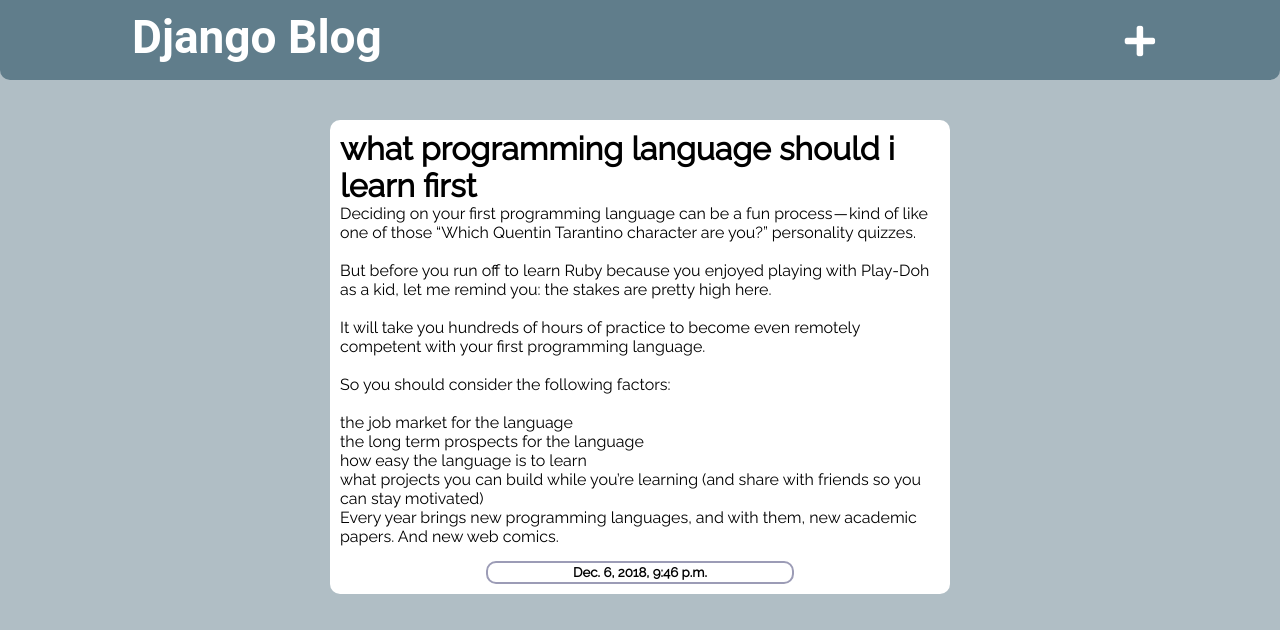
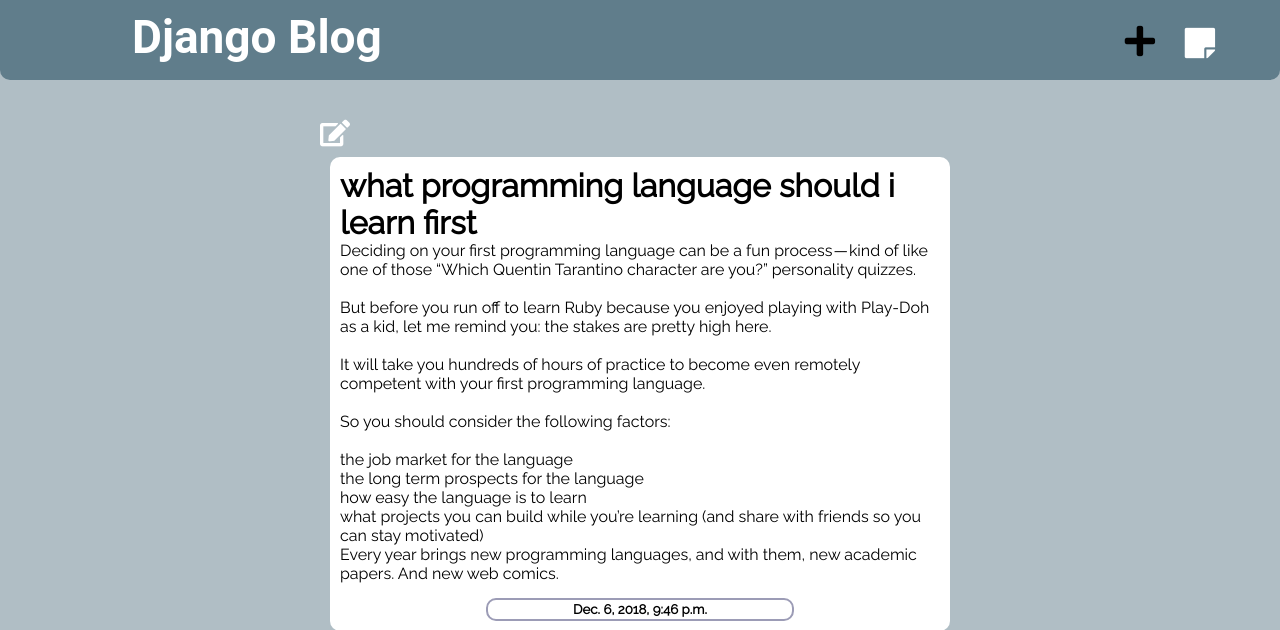
Before and after one commit to Omdaprog/Django_blog_app, a Django app: a page that uses blog/templates/blog/base.html in a window 1280 px wide. Shown: the top 630 px of the page. Run offline with Django 3.2, Linux system fonts and the light colour scheme; a user stored in the database is signed in; data comes from the database, SQL or seed files in the repository; both versions use the stored data as it was after the commit; some libraries are stand-ins or nearby versions.

Commit message:
Add feature to make drafts adn publish them.

```diff
--- a/blog/static/blog/style.css
+++ b/blog/static/blog/style1.css
@@ -1,6 +1,6 @@
 @import url('https://fonts.googleapis.com/css?family=Raleway');
 
-
+/* style for base.html */
 *{
     padding: 0;
     margin: 0;
@@ -28,7 +28,25 @@
     padding-top: 5px;
     font-size: 46px;
 }
+.content{
+    max-width: 50%;
+    margin: auto;
+}
+.icone{
+    font-size: 26pt;
+    float: right;
+    margin-right: 60px;
+    margin-top: -20px;
+}
+.icone1{
+    font-size: 26pt;
+    float: right;
+    margin-right: 60px;
+    margin-top: -40px;
+}
 
+
+/* style for post_deatil.html */
 .on-content{
     background: white;
     margin: 10px;
@@ -37,15 +55,8 @@
     border-radius: 10px;
     font-family: 'Raleway', sans-serif;
 }
-.on-content a{
-    text-decoration: none;
-}
-.post-title{
-    font-family: 'Raleway', sans-serif;
-    color :black;
-    max-width: 500;
-    padding: 10px 0 10px 0 ;
-}
+
+
 .content-published-date{
     box-sizing: content-box;
     padding: 2px;
@@ -56,7 +67,30 @@
     max-width: 300px;
     margin: 15px auto 0 auto;
 }
+.icone3 i{
+    font-size: 20pt;
+}
 
+/* style for post_list.html */
+.post-title{
+    font-family: 'Raleway', sans-serif;
+    color :black;
+    max-width: 500;
+    padding: 10px 0 10px 0 ;
+}
+.post-text{
+    text-align: justify;
+    line-height: 1.5;
+}
+.on-content a{
+    text-decoration: none;
+}
+/* content-published-date */
+/* on-content */
+
+
+
+/* style for post_list.html */
 .post-form-blog textarea{
     width: 100%;
 }
@@ -68,21 +102,10 @@
     font-family: 'Raleway', sans-serif;
     margin-right: 400px
 }
-.content{
-    max-width: 50%;
-    margin: auto;
-}
 
-.post-text{
-    text-align: justify;
-    line-height: 1.5;
-}
-.icone{
-    font-size: 26pt;
-    float: right;
-    margin-right: 60px;
-    margin-top: -20px;
-}
+
+
+
 
 
 /* stackover flow */
--- a/blog/templates/blog/base.html
+++ b/blog/templates/blog/base.html
@@ -8,7 +8,7 @@
     <meta http-equiv="X-UA-Compatible" content="IE=edge">
     <title>Django Blog</title>
     <meta name="viewport" content="width=device-width, initial-scale=1">
-    <link rel="stylesheet" href="{% static 'blog/style.css' %}">
+    <link rel="stylesheet" href="{% static 'blog/style1.css' %}">
     <link rel="stylesheet" href="https://use.fontawesome.com/releases/v5.5.0/css/all.css" integrity="sha384-B4dIYHKNBt8Bc12p+WXckhzcICo0wtJAoU8YZTY5qE0Id1GSseTk6S+L3BlXeVIU" crossorigin="anonymous">
 
 </head>
@@ -17,7 +17,8 @@
     <header class="page-header header">
         <h1><a class="title" href="/"><p>Django Blog</p></a></h1>
         {% if user.is_authenticated %}
-            <a href="{% url 'post_new' %}" class="icone"><i class="fas fa-plus icone" style="color: white;"></i></a>
+            <a href="{% url 'post_new' %}" class="icone"><i class="fas fa-plus icone" style="color: black;"></i></a>
+            <a href="{% url 'post_draft_list' %}" class="icone1"><i class="fas fa-sticky-note" style="color: white;"></i></a>
         {% endif %}
     </header>
     <div class="content">
--- a/blog/templates/blog/post_detail.html
+++ b/blog/templates/blog/post_detail.html
@@ -1,11 +1,13 @@
 {% extends 'blog/base.html' %}
 
 {% block content %}
-    {% if post.published_date %}
+    {% if user.is_authenticated %}
+        <a href="{% url 'post_edit' pk=post.pk %}" class="icone3"><i class="fas fa-edit" style="color: white;" ></i></a>
+    {% endif %}
     <div class="on-content">
         <h1>{{ post.title }}</h1>
         <p>{{ post.text|linebreaksbr }}</p>
         <h5 class="content-published-date">{{ post.published_date }}</h5>
     </div>
-    {% endif %}
+
 {% endblock %}
--- a/blog/templates/blog/post_edit.html
+++ b/blog/templates/blog/post_edit.html
@@ -2,11 +2,15 @@
 
 {% block content %}
 <div class="post_edit_form">
-    <h1>New Post</h1>
+    <h1>Edit Post</h1>
         <form method="POST" class="post-form-blog">
             {% csrf_token %}
             {{ form.as_p }}
         <button type="submit" class="btn btn-primary">SAVE</button>
+        {% if post.pk %}
+            <a href="{% url 'post_publish' pk=post.pk %}"><i class="fas fa-upload"></i></a>
+        {% endif %}
     </form>
+
 </div>
 {% endblock %}
--- a/blog/urls.py
+++ b/blog/urls.py
@@ -6,4 +6,7 @@ urlpatterns = [
     path('',views.post_list, name ='post_list'),
     path('post<int:pk>/', views.post_detail, name='post_detail'),
     path('post/new/', views.post_new, name='post_new'),
+    path('post/edit<int:pk>/', views.post_Edit, name='post_edit'),
+    path('post/draft/', views.post_draft_list, name='post_draft_list' ),
+    path('post/publish<int:pk>/',views.post_publish, name='post_publish'),
 ]
--- a/blog/views.py
+++ b/blog/views.py
@@ -22,10 +22,34 @@ def post_new(request):
         if form.is_valid():
             post = form.save(commit=False)
             post.auther = request.user
-            post.published_date = timezone.now()
             post.save()
             return redirect('post_detail', pk=post.pk)
     else:
         form = PostForm()
         stuff_for_frontend = {'form': form}
-        return render(request, 'blog/post_edit.html', stuff_for_frontend)
+    return render(request, 'blog/post_edit.html', stuff_for_frontend)
+
+def post_Edit(request ,pk):
+    post = get_object_or_404(Post, pk=pk)
+    if request.method == 'POST':
+        form = PostForm(request.POST, instance=post)
+        if form.is_valid():
+            post = form.save(commit=False)
+            post.auther = request.user
+            post.save()
+            return redirect('post_detail', pk=post.pk)
+    else:
+        form = PostForm(instance=post)
+        stuff_for_frontend = {'form': form, 'post':post}
+    return render(request, 'blog/post_edit.html',stuff_for_frontend)
+
+
+def post_draft_list(request):
+    posts = Post.objects.filter(published_date__isnull=True).order_by('-created_date')
+    stuff_for_frontend = {'posts':posts}
+    return render (request, 'blog/draft_list.html', stuff_for_frontend)
+
+def post_publish(request, pk):
+    post = get_object_or_404(Post, pk=pk)
+    post.publish()
+    return redirect('post_list')
```
Also changed, not shown: blog/templates/blog/draft_list.html (added, +11 -0 lines), db.sqlite3.
